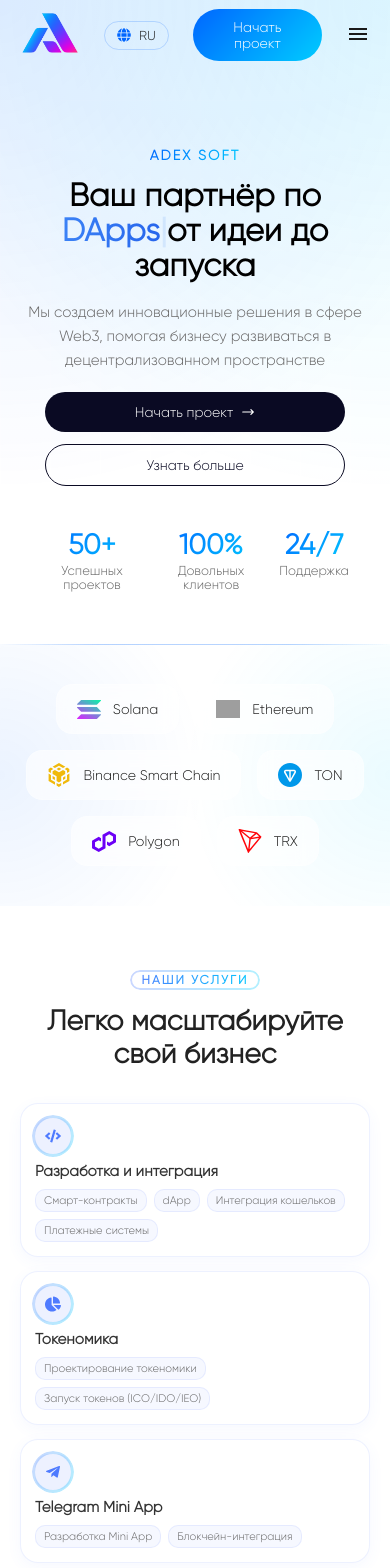
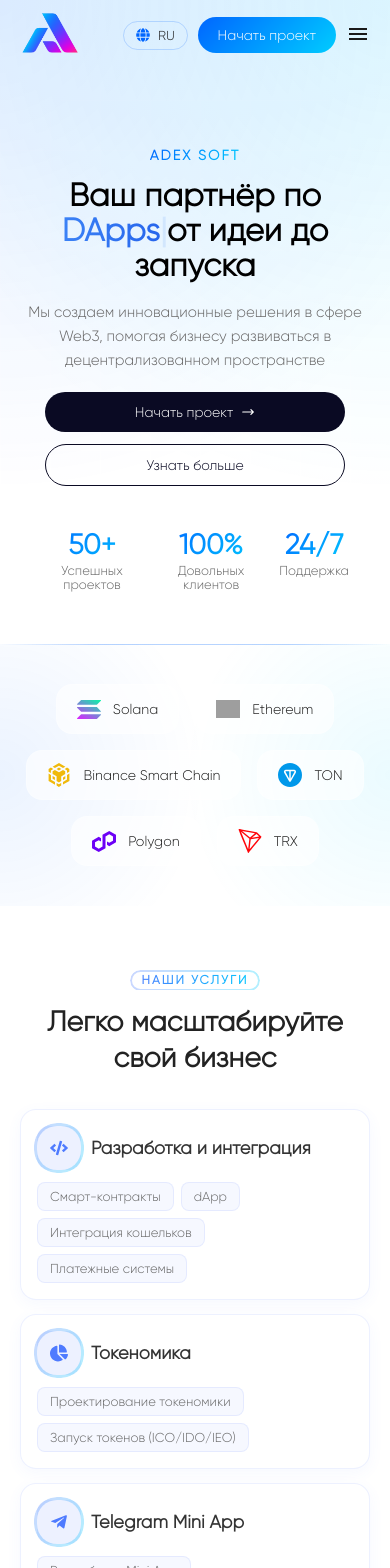
Before and after one commit to Akssses/adex-soft, a Next.js app in the folder web/: page / in a window 390 px wide. Shown: the top 1568 px of the page. Built offline with nearby package versions, Linux system fonts and the light colour scheme; grey boxes are pictures that could not be loaded.

Commit message:
fixed banner cta modal

```diff
--- a/web/src/app/page.jsx
+++ b/web/src/app/page.jsx
@@ -7,7 +7,6 @@ import HeroSection from "@/components/partials/Hero/HeroSection";
 import ServicesList from "@/components/partials/ServicesList/ServicesList";
 import TechBar from "@/components/partials/TechBar/TechBar";
 import Header from "@/components/layout/Header/Header";
-import Footer from "@/components/layout/Footer/Footer";
 import s from "./page.module.scss";
 
 export default function Home() {
--- a/web/src/app/page.module.scss
+++ b/web/src/app/page.module.scss
@@ -21,6 +21,8 @@
   height: calc(100vh - var(--header-height) - var(--footer-height));
   transition: transform 1s cubic-bezier(0.645, 0.045, 0.355, 1);
   will-change: transform;
+  transform-style: preserve-3d;
+  backface-visibility: hidden;
 
   .scrollable & {
     height: auto;
@@ -112,3 +114,25 @@
     display: none;
   }
 }
+
+body.modal-open {
+  overflow: hidden;
+
+  .sectionsWrapper {
+    transform: none !important;
+    transition: none !important;
+    position: relative;
+    z-index: 1;
+  }
+
+  .homeContainer {
+    position: relative;
+    height: auto;
+    overflow: hidden;
+    transform: none !important;
+  }
+
+  .pagination {
+    display: none;
+  }
+}
--- a/web/src/components/layout/BannerCTA/BannerCTA.jsx
+++ b/web/src/components/layout/BannerCTA/BannerCTA.jsx
@@ -3,14 +3,24 @@
 import React, { useState } from "react";
 import s from "./BannerCTA.module.scss";
 import RequesForm from "@/components/shared/RequesForm/RequesForm";
-import { motion } from "framer-motion";
+import { motion, AnimatePresence } from "framer-motion";
 import { FaRocket } from "react-icons/fa";
 import Footer from "@/components/layout/Footer/Footer";
+import Portal from "@/components/shared/RequesForm/Portal";
 
 export default function BannerCTA() {
   const [showModal, setShowModal] = useState(false);
 
+  const handleOpenModal = () => {
+    setShowModal(true);
+  };
+
+  const handleCloseModal = () => {
+    setShowModal(false);
+  };
+
   return (
+    <>
       <div>
         <div className="container">
           <motion.section
@@ -40,16 +50,21 @@ export default function BannerCTA() {
                 whileHover={{ scale: 1.05 }}
                 whileTap={{ scale: 0.95 }}
                 className={s.button}
-              onClick={() => setShowModal(true)}
+                onClick={handleOpenModal}
               >
                 <span>Начать проект</span>
                 <FaRocket className={s.icon} />
               </motion.button>
             </div>
           </motion.section>
-        {showModal && <RequesForm onClose={() => setShowModal(false)} />}
         </div>
         <Footer />
       </div>
+      <AnimatePresence>
+        <Portal>
+          {showModal && <RequesForm onClose={handleCloseModal} />}
+        </Portal>
+      </AnimatePresence>
+    </>
   );
 }
--- a/web/src/components/layout/BannerCTA/BannerCTA.module.scss
+++ b/web/src/components/layout/BannerCTA/BannerCTA.module.scss
@@ -1,5 +1,5 @@
 .banner {
-  position: relative;
+  position: relative !important;
   display: flex;
   justify-content: center;
   align-items: center;
--- a/web/src/components/layout/Header/Header.module.scss
+++ b/web/src/components/layout/Header/Header.module.scss
@@ -314,6 +314,7 @@
 
 @media (max-width: 895px) {
   .nav_right {
+    gap: 10px;
     .nav {
       display: none;
     }
--- a/web/src/components/partials/ServicesList/ServicesList.jsx
+++ b/web/src/components/partials/ServicesList/ServicesList.jsx
@@ -90,10 +90,12 @@ function ServiceCard({ title, items, icon: Icon, onMouseMove, isHovered }) {
       className={`${s.card} ${isHovered ? s.nearHover : ""}`}
       onMouseMove={handleMouseMove}
     >
-      <div className={s.iconWrapper}>
-        <Icon className={s.icon} />
+      <div className={s.cardHeader}>
+        <div className={s.iconWrapper}>
+          <Icon className={s.icon} />
+        </div>
+        <h3 className={s.cardTitle}>{title}</h3>
       </div>
-      <h3 className={s.cardTitle}>{title}</h3>
       {items.length > 0 && (
         <div className={s.subServices}>
           {items.map((i) => (
--- a/web/src/components/partials/ServicesList/ServicesList.module.scss
+++ b/web/src/components/partials/ServicesList/ServicesList.module.scss
@@ -69,19 +69,26 @@
   background: rgba(255, 255, 255, 0.7);
   backdrop-filter: blur(10px);
   border: 1px solid rgba(79, 123, 255, 0.1);
-  border-radius: 18px;
-  padding: 20px;
+  border-radius: 24px;
+  padding: 32px;
   display: flex;
   flex-direction: column;
   align-items: start;
-  gap: 12px;
+  gap: 16px;
   transition: all 0.4s cubic-bezier(0.4, 0, 0.2, 1);
   cursor: pointer;
   box-shadow: 0 4px 15px rgba(79, 123, 255, 0.05);
-  min-height: 160px;
+  min-height: 200px;
 
   --x: 50%;
   --y: 50%;
+
+  .cardHeader {
+    display: flex;
+    align-items: center;
+    gap: 20px;
+    width: 100%;
+  }
 
   &::before {
     content: "";
@@ -128,10 +135,10 @@
   display: flex;
   justify-content: center;
   align-items: center;
-  width: 48px;
-  height: 48px;
+  width: 56px;
+  height: 56px;
   background: rgba(79, 123, 255, 0.1);
-  border-radius: 14px;
+  border-radius: 16px;
   transition: all 0.4s cubic-bezier(0.4, 0, 0.2, 1);
   position: relative;
 
@@ -151,14 +158,14 @@
 }
 
 .icon {
-  font-size: 22px;
+  font-size: 26px;
   color: #4f7bff;
   transition: all 0.4s ease;
 }
 
 /* заголовок карточки */
 .cardTitle {
-  font-size: 20px;
+  font-size: 24px;
   margin: 0;
   color: #333;
   font-weight: 600;
@@ -174,9 +181,9 @@
 .subBtn {
   background: rgba(79, 123, 255, 0.05);
   border: 1px solid rgba(79, 123, 255, 0.1);
-  border-radius: 10px;
-  padding: 8px 14px;
-  font-size: 14px;
+  border-radius: 12px;
+  padding: 10px 18px;
+  font-size: 15px;
   color: #666;
   cursor: pointer;
   transition: all 0.3s ease;
@@ -239,10 +246,12 @@
   .servicesList {
     height: auto;
     min-height: 100vh;
+    margin-top: 80px;
   }
 
   .grid4 {
     grid-template-columns: repeat(2, 1fr);
+    gap: 1.5rem;
   }
 
   .header .title {
@@ -252,7 +261,21 @@
   .row,
   .rowReverse {
     grid-template-columns: 1fr;
-    gap: 1rem;
+    gap: 1.5rem;
+  }
+
+  .card {
+    min-height: 180px;
+    padding: 24px;
+  }
+
+  .iconWrapper {
+    width: 48px;
+    height: 48px;
+  }
+
+  .icon {
+    font-size: 20px;
   }
 
   .cardTitle {
@@ -261,59 +284,59 @@
 
   .subBtn {
     font-size: 14px;
-    padding: 6px 12px;
+    padding: 8px 16px;
   }
 }
 
 @media (max-width: 768px) {
   .servicesList {
     margin-top: 60px;
-    height: auto;
   }
 
   .header {
     margin-bottom: 40px;
-  }
 
-  .row,
-  .rowReverse {
-    grid-template-columns: 1fr;
-    gap: 1rem;
-  }
-
-  .header .title {
+    .title {
       font-size: 32px;
       br {
         display: none;
       }
     }
+  }
 
   .services_cards {
-    gap: 1rem;
+    gap: 1.25rem;
   }
 
   .card {
-    padding: 16px;
-    gap: 10px;
-    min-height: 140px;
+    padding: 20px;
+    gap: 12px;
+    min-height: 160px;
+    backdrop-filter: none;
+    background: white;
+
+    .cardHeader {
+      gap: 12px;
     }
 
-  .iconWrapper {
-    width: 40px;
-    height: 40px;
+    &:hover {
+      transform: translateY(-4px);
+      box-shadow: 0 12px 24px rgba(79, 123, 255, 0.1);
+    }
   }
 
-  .icon {
-    font-size: 18px;
+  .subServices {
+    width: 100%;
   }
 
-  .cardTitle {
-    font-size: 16px;
+  .grid4 {
+    grid-template-columns: 1fr;
+    gap: 1.25rem;
   }
 
-  .subBtn {
-    font-size: 12px;
-    padding: 4px 8px;
+  .row,
+  .rowReverse {
+    gap: 1.25rem;
   }
 }
 
@@ -322,39 +345,61 @@
     margin-top: 40px;
   }
 
-  .grid4 {
-    grid-template-columns: 1fr;
-    gap: 1rem;
-  }
-
   .header {
     margin-bottom: 32px;
 
     .title {
       font-size: 28px;
+      line-height: 1.3;
     }
   }
 
   .card {
-    padding: 14px;
-    min-height: 120px;
+    padding: 16px;
+    min-height: 140px;
+    border-radius: 16px;
+
+    .cardHeader {
+      gap: 10px;
+    }
+
+    &:hover {
+      transform: translateY(-3px);
+      box-shadow: 0 8px 16px rgba(79, 123, 255, 0.08);
+    }
   }
 
   .iconWrapper {
-    width: 36px;
-    height: 36px;
+    width: 44px;
+    height: 44px;
+    border-radius: 12px;
   }
 
   .icon {
-    font-size: 16px;
+    font-size: 18px;
   }
 
   .cardTitle {
-    font-size: 15px;
+    font-size: 18px;
   }
 
   .subBtn {
-    font-size: 11px;
-    padding: 4px 8px;
+    font-size: 13px;
+    padding: 6px 12px;
+    border-radius: 8px;
+  }
+
+  .services_cards {
+    gap: 1rem;
+  }
+
+  .row,
+  .rowReverse,
+  .grid4 {
+    gap: 1rem;
+  }
+
+  .subServices {
+    width: 100%;
   }
 }
--- /dev/null
+++ b/web/src/components/shared/RequesForm/Portal.jsx
@@ -0,0 +1,24 @@
+import { useRef, useEffect, useState } from "react";
+import { createPortal } from "react-dom";
+
+export default function Portal({ children }) {
+  const elRef = useRef(null);
+  const [mounted, setMounted] = useState(false);
+
+  if (!elRef.current && typeof window !== "undefined") {
+    elRef.current = document.createElement("div");
+    elRef.current.id = "portal-root";
+  }
+
+  useEffect(() => {
+    const portalRoot = elRef.current;
+    document.body.appendChild(portalRoot);
+    setMounted(true);
+
+    return () => {
+      document.body.removeChild(portalRoot);
+    };
+  }, []);
+
+  return mounted ? createPortal(children, elRef.current) : null;
+}
--- a/web/src/components/shared/RequesForm/RequesForm.jsx
+++ b/web/src/components/shared/RequesForm/RequesForm.jsx
@@ -1,6 +1,6 @@
 "use client";
 
-import React, { useState } from "react";
+import React, { useState, useEffect } from "react";
 import s from "./RequesForm.module.scss";
 import { IoMdClose } from "react-icons/io";
 import { motion, AnimatePresence } from "framer-motion";
@@ -14,6 +14,11 @@ export default function RequesForm({ onClose }) {
   });
   const [isSubmitting, setIsSubmitting] = useState(false);
   const [isSubmitted, setIsSubmitted] = useState(false);
+
+  useEffect(() => {
+    document.body.classList.add("modal-open");
+    return () => document.body.classList.remove("modal-open");
+  }, []);
 
   const handleSubmit = async (e) => {
     e.preventDefault();
--- a/web/src/components/shared/RequesForm/RequesForm.module.scss
+++ b/web/src/components/shared/RequesForm/RequesForm.module.scss
@@ -8,6 +8,11 @@
   justify-content: center;
   z-index: 1000;
   padding: 20px;
+  top: 0;
+  left: 0;
+  right: 0;
+  bottom: 0;
+  transform: none !important;
 }
 
 .modal {
@@ -24,6 +29,8 @@
   box-shadow: 0 10px 30px rgba(0, 0, 0, 0.1), 0 1px 8px rgba(0, 0, 0, 0.05);
   backdrop-filter: blur(20px);
   border: 1px solid rgba(255, 255, 255, 0.2);
+  transform: translateZ(0);
+  will-change: transform;
 }
 
 .formContent {
```
Also changed, not shown: 1 other file (tests, documents, lock files or other folders). Lines whose indentation alone changed are shown as unchanged.
